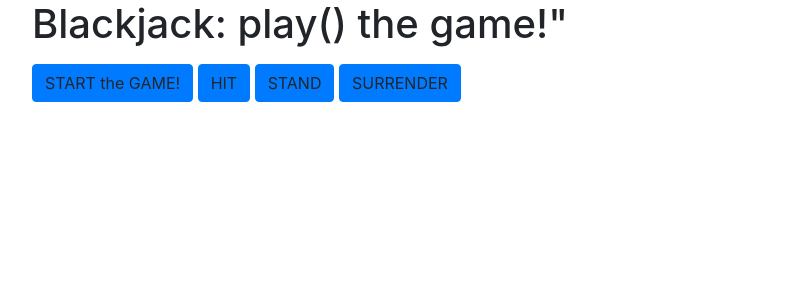
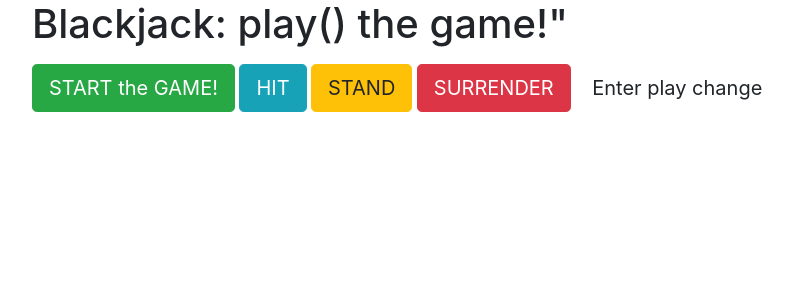
Before and after one commit to AnnKemp/blackjack, a PHP site: page /home.php in a window 1280 px wide. Shown: the top 300 px of the page, without its empty margins (53-846 px from the left). Run offline with PHP 8.4, Linux system fonts and the light colour scheme.

Commit message:
bootstrapped homepage little bit

```diff
--- a/home.php
+++ b/home.php
@@ -18,13 +18,15 @@ session_start(); // to reach the session values
 <div class="container">
     <h1>Blackjack: play() the game!"</h1>
 <form action="game.php" method="get">
-    <p><?php // die waarden uit die sessions tonen ?>
+    <p><?php // if ... echo $_SESSION["player"]// die waarden uit die sessions tonen ?>
 
     </p>
-    <a class="btn btn-primary href="?status=START" role="button">START the GAME!</a>
-    <a class="btn btn-primary href="?status=HIT" role="button">HIT</a>
-    <a class="btn btn-primary href="?status=STAND" role="button">STAND</a>
-    <a class="btn btn-primary href="?status=SURRENDER" role="button">SURRENDER</a>
+    <a class="btn btn-success btn-lg" href="?status=START" role="button">START the GAME!</a>
+    <a class="btn btn-info btn-lg" href="?status=HIT" role="button">HIT</a>
+    <a class="btn btn-warning btn-lg" href="?status=STAND" role="button">STAND</a>
+    <a class="btn btn-danger btn-lg" href="?status=SURRENDER" role="button">SURRENDER</a>
+    <input class="btn btn-default btn-lg" type="submit" name="submit" value="Enter play change">
+
 </form>
 </div>
 </body>
```
